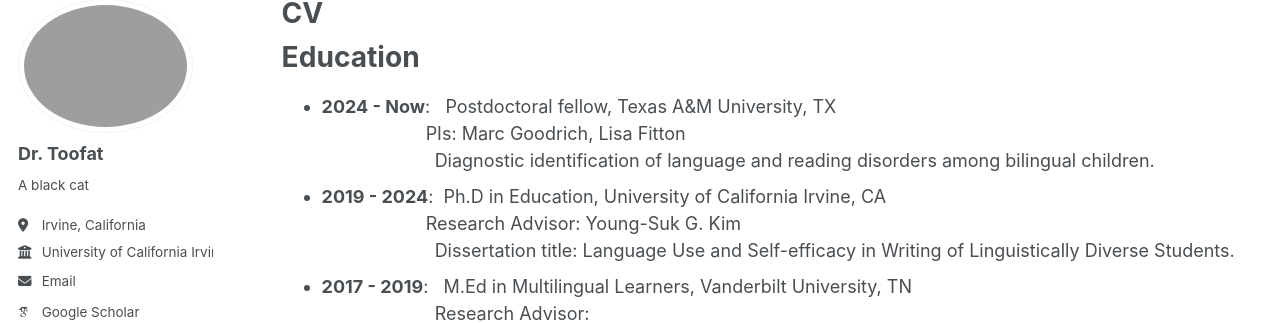
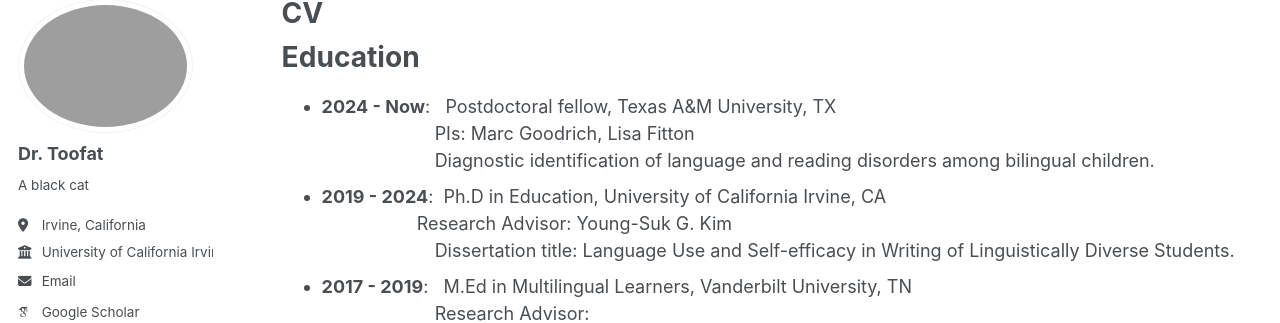
Before and after one commit to AltriaCarrie/altriacarrie.github.io, a Jekyll site: the page built from _pages/cv.md, in a window 1280 px wide. Shown: the part 107-430 px from the top of the page. Built offline with Jekyll 4.4.1, drawn with Linux system fonts in a browser that asks for light colours; some web fonts are replaced.

Commit message:
Update cv.md

```diff
--- a/_pages/cv.md
+++ b/_pages/cv.md
@@ -12,10 +12,10 @@ redirect_from:
 Education
 ======
 * **2024 - Now**: &nbsp; Postdoctoral fellow, Texas A&M University, TX
-&emsp;&emsp;&emsp;&emsp;&emsp;&ensp; PIs: Marc Goodrich, Lisa Fitton
+&emsp;&emsp;&emsp;&emsp;&emsp;&ensp;&ensp; PIs: Marc Goodrich, Lisa Fitton
 &emsp;&emsp;&emsp;&emsp;&emsp;&emsp; Diagnostic identification of language and reading disorders among bilingual children.
 * **2019 - 2024**:&nbsp; Ph.D in Education, University of California Irvine, CA
-&emsp;&emsp;&emsp;&emsp;&emsp;&ensp; Research Advisor: Young-Suk G. Kim
+&emsp;&emsp;&emsp;&emsp;&emsp;    Research Advisor: Young-Suk G. Kim
 &emsp;&emsp;&emsp;&emsp;&emsp;&emsp; Dissertation title: Language Use and Self-efficacy in Writing of Linguistically Diverse Students.
 * **2017 - 2019**: &nbsp; M.Ed in Multilingual Learners, Vanderbilt University, TN
 &emsp;&emsp;&emsp;&emsp;&emsp;&emsp; Research Advisor:
```
